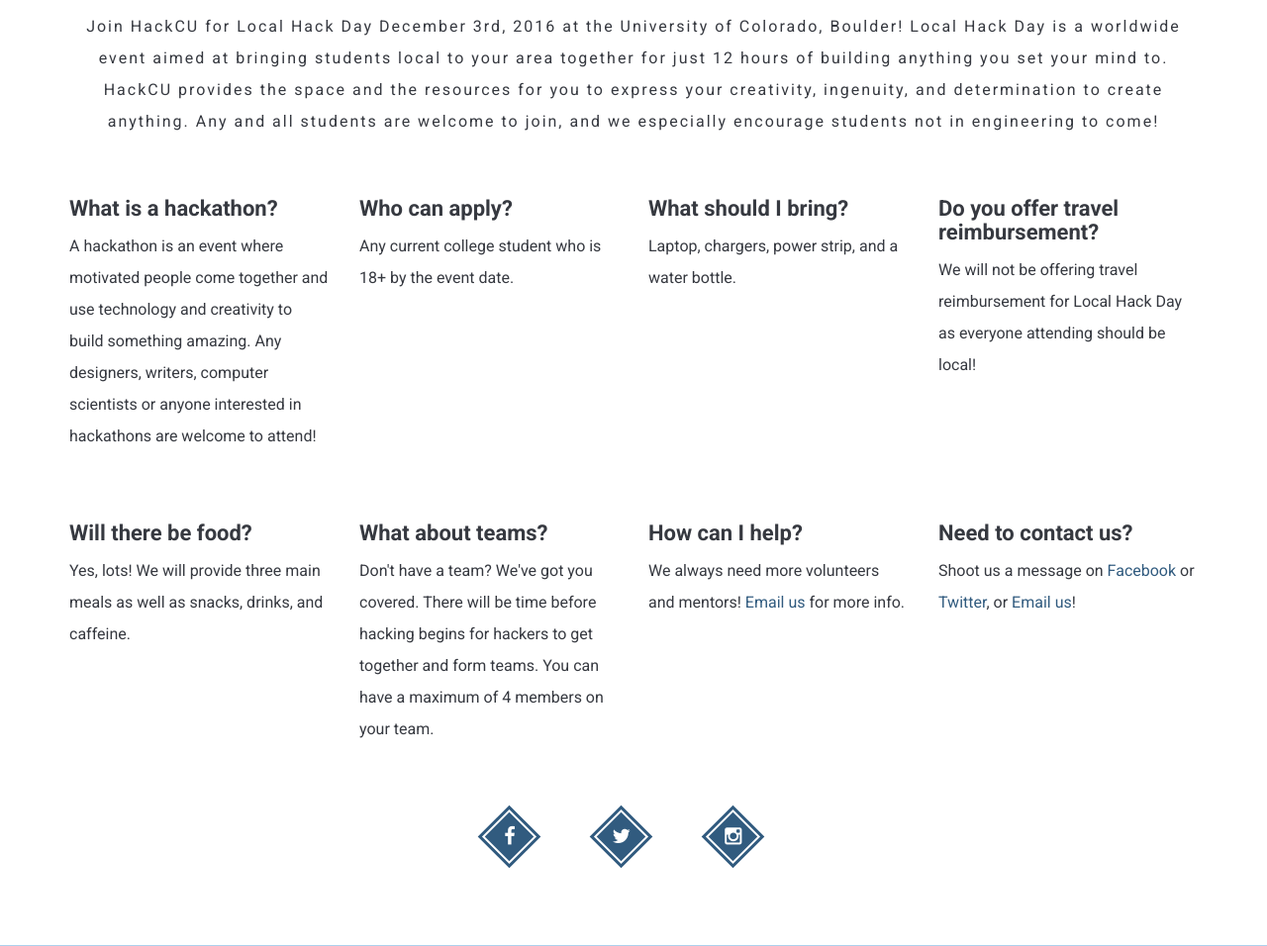
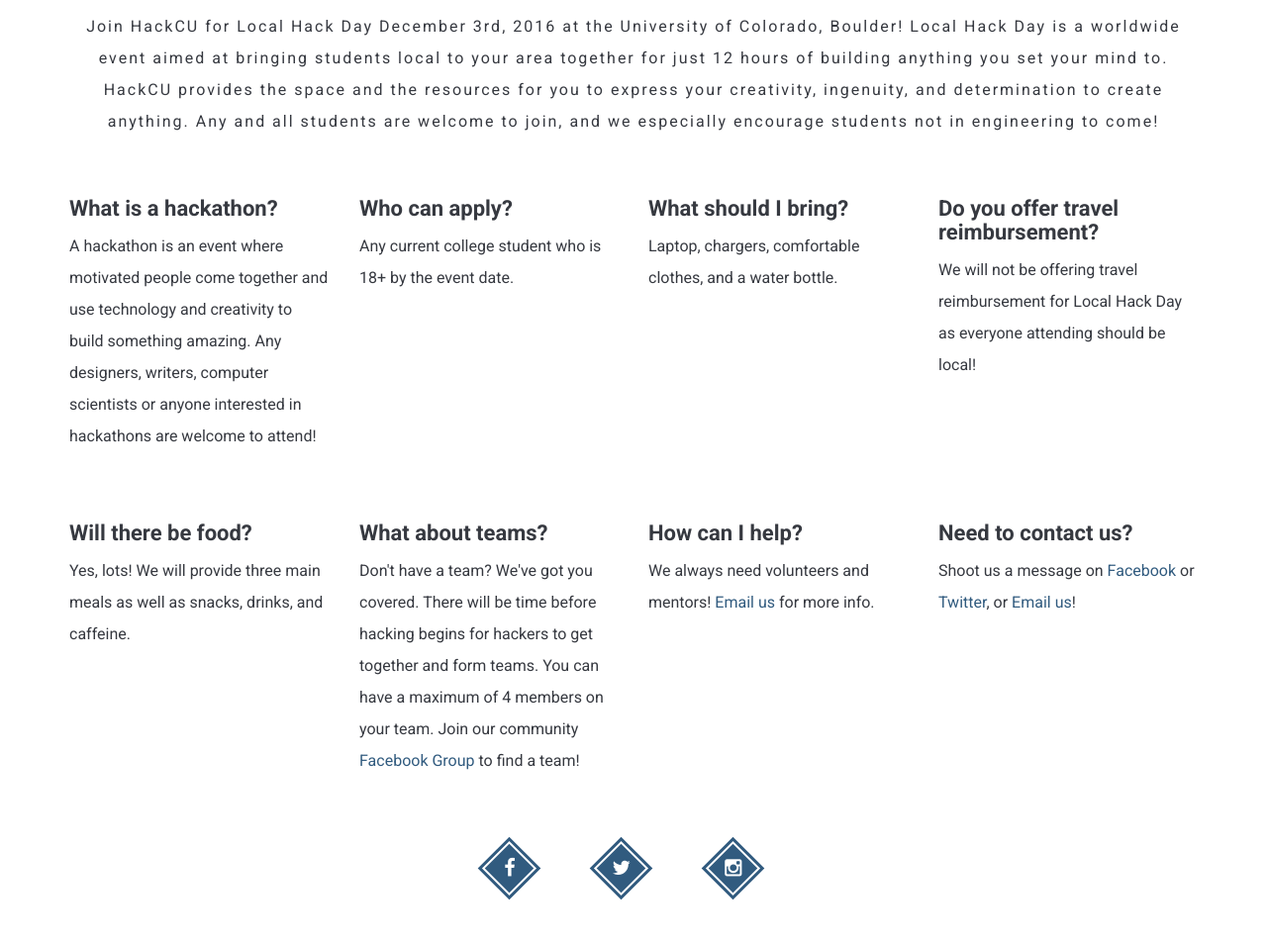
Before and after one commit to HackCU/LocalHackDay, a PHP site: page / in a window 1280 px wide. Shown: the part 913-1869 px from the top of the page at 99% size. Run offline with PHP 8.4, Linux system fonts and the light colour scheme.

Commit message:
edited faq

```diff
--- a/website/index.php
+++ b/website/index.php
@@ -87,7 +87,7 @@
                         <span class="rotate-box-icon"><i class=""></i></span>
                         <div class="rotate-box-info">
                             <h4>What should I bring?</h4>
-                            <p>Laptop, chargers, power strip, and a water bottle.</p>
+                            <p>Laptop, chargers, comfortable clothes, and a water bottle.</p>
                         </div>
                         <!--</a>-->
                     </div>
@@ -126,7 +126,7 @@
                             <h4>What about teams?</h4>
                             <p>Don't have a team? We've got you covered. There will be time before hacking begins
                                 for hackers to get together and form teams. You can have a maximum of 4 members on your
-                                team.</p>
+                                team. Join our community <a href="https://www.facebook.com/groups/hackcu/" target="_blank">Facebook Group</a> to find a team!</p>
                         </div>
                         <!--</a>-->
                     </div>
@@ -136,7 +136,7 @@
                         <span class="rotate-box-icon"><i class=""></i></span>
                         <div class="rotate-box-info">
                             <h4>How can I help?</h4>
-                            <p>We always need more volunteers and mentors! <a href="mailto:contact@hackcu.org">Email
+                            <p>We always need volunteers and mentors! <a href="mailto:contact@hackcu.org">Email
                                     us</a> for more info.</p>
                         </div>
                         <!--</a>-->
```
